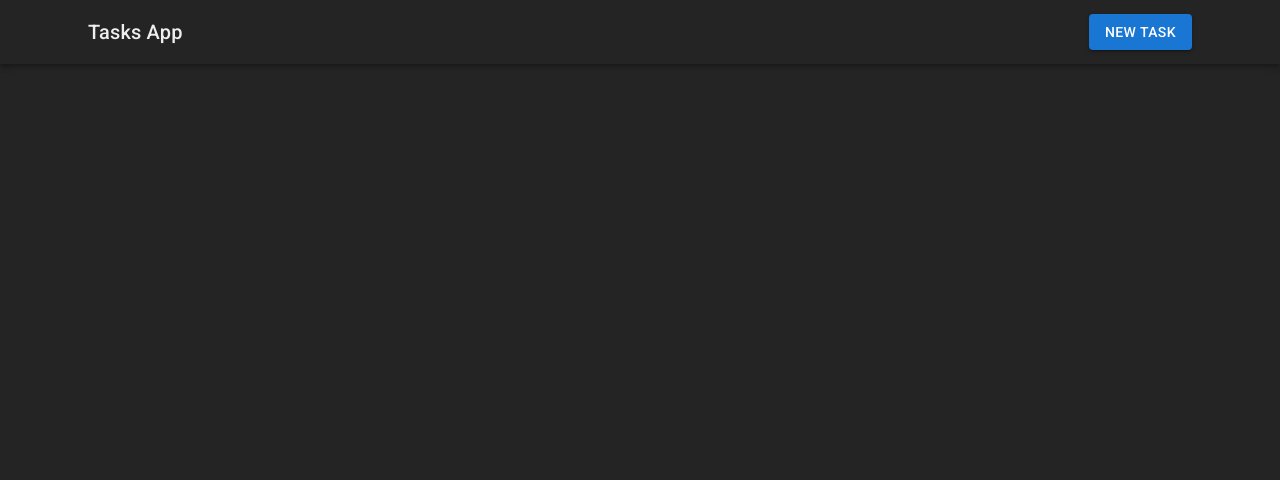
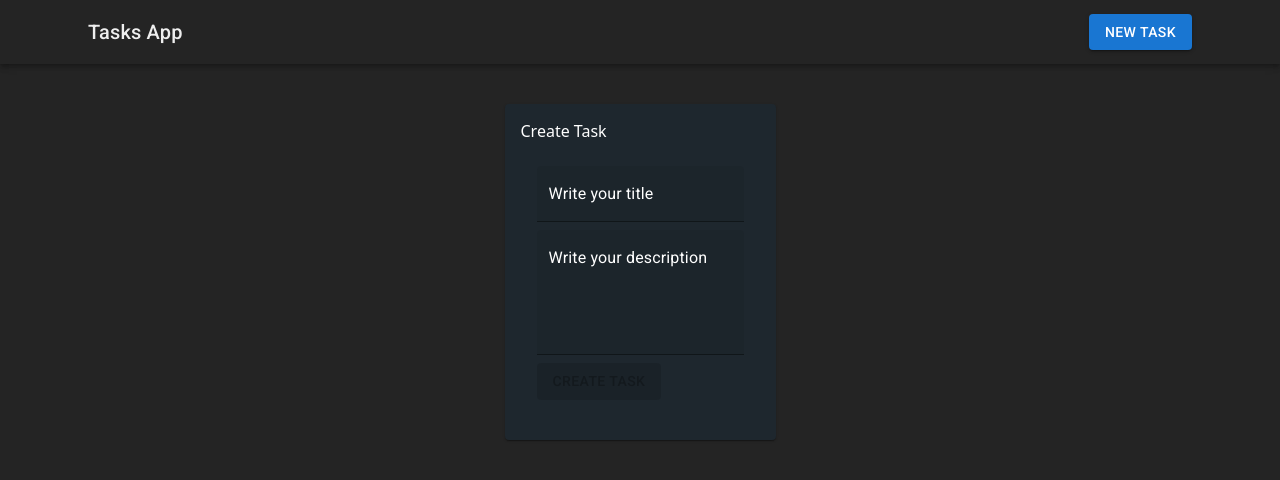
Before and after one commit to vaancillo/pern-stack, a React (Vite) app in the folder client/: page /tasks/1/edit in a window 1280 px wide. Before the commit this address had no page. Shown: the top 480 px of the page. Built offline with nearby package versions, Linux system fonts and the light colour scheme; no server answers.

Commit message:
edit functionality to update task

```diff
--- a/client/src/App.jsx
+++ b/client/src/App.jsx
@@ -13,6 +13,7 @@
         <Routes>
           <Route path='/' element={<TaskList />} />
           <Route path='/tasks/new' element={<TaskForm />} />
+          <Route path='/tasks/:id/edit' element={<TaskForm />} />
         </Routes>
       </Container>
     </BrowserRouter>
--- a/client/src/components/TaskForm.jsx
+++ b/client/src/components/TaskForm.jsx
@@ -1,6 +1,6 @@
 import { Button, Card, CardContent, CircularProgress, Grid, TextField, Typography } from '@mui/material'
 import { useState, useEffect } from 'react'
-import { useNavigate } from 'react-router-dom'
+import { useNavigate, useParams } from 'react-router-dom'
 
 const TaskForm = () => {
   const [task, setTask] = useState({
@@ -8,22 +8,35 @@
     description: ''
   })
   const [loading, setLoading] = useState(false)
+  const [editing, setEditing] = useState(false)
 
   const navigate = useNavigate()
+
+  const params = useParams()
+
   const handleSubmit = async (e) => {
     e.preventDefault()
 
     setLoading(true)
 
-    const res = await fetch('http://localhost:4000/tasks', {
+    if (editing) {
+      await fetch(`http://localhost:4000/tasks/${params.id}`, {
+        method: 'PUT',
+        body: JSON.stringify(task),
+        headers: {
+          'Content-type': 'application/json'
+        }
+      })
+      setEditing(false)
+    } else {
+      await fetch('http://localhost:4000/tasks', {
         method: 'POST',
         body: JSON.stringify(task),
         headers: {
           'Content-type': 'application/json'
         }
       })
-    const data = await res.json()
-    console.log(data)
+    }
 
     setLoading(false)
     navigate('/')
@@ -32,6 +45,19 @@
   const handleChange = (e) => {
     setTask({ ...task, [e.target.name]: e.target.value })
   }
+
+  const loadTask = async (id) => {
+    const res = await fetch(`http://localhost:4000/tasks/${id}`)
+    const data = await res.json()
+    setTask({ title: data.title, description: data.description })
+    setEditing(true)
+  }
+
+  useEffect(() => {
+    if (params.id) {
+      loadTask(params.id)
+    }
+  }, [params.id])
 
   return (
     <Grid container direction='column' alignItems='center' justifyContent='center'>
@@ -55,6 +81,7 @@
                   margin: '.5rem 0'
                 }}
                 name='title'
+                value={task.title}
                 onChange={handleChange}
                 inputProps={{ style: { color: 'white' } }}
                 InputLabelProps={{ style: { color: 'white' } }}
@@ -69,6 +96,7 @@
                   margin: '.5rem 0'
                 }}
                 name='description'
+                value={task.description}
                 onChange={handleChange}
                 inputProps={{ style: { color: 'white' } }}
                 InputLabelProps={{ style: { color: 'white' } }}
--- a/client/src/components/TaskList.jsx
+++ b/client/src/components/TaskList.jsx
@@ -1,8 +1,10 @@
 import { useEffect, useState } from 'react'
 import { Card, CardContent, Typography, Button } from '@mui/material'
+import { useNavigate } from 'react-router-dom'
 
 const TaskList = () => {
   const [task, setTask] = useState([])
+  const navigate = useNavigate()
 
   const loadTask = async () => {
     const response = await fetch('http://localhost:4000/tasks')
@@ -47,7 +49,7 @@
               </div>
 
               <div>
-                <Button variant='contained' color='inherit' onClick={() => console.log('edit')}>
+                <Button variant='contained' color='inherit' onClick={() => navigate(`/tasks/${task.id}/edit`)}>
                   Edit
                 </Button>
                 <Button variant='contained' color='warning' onClick={() => handleDelete(task.id)} style={{ marginLeft: '.5rem' }}>
```
Lines whose indentation alone changed are shown as unchanged.
